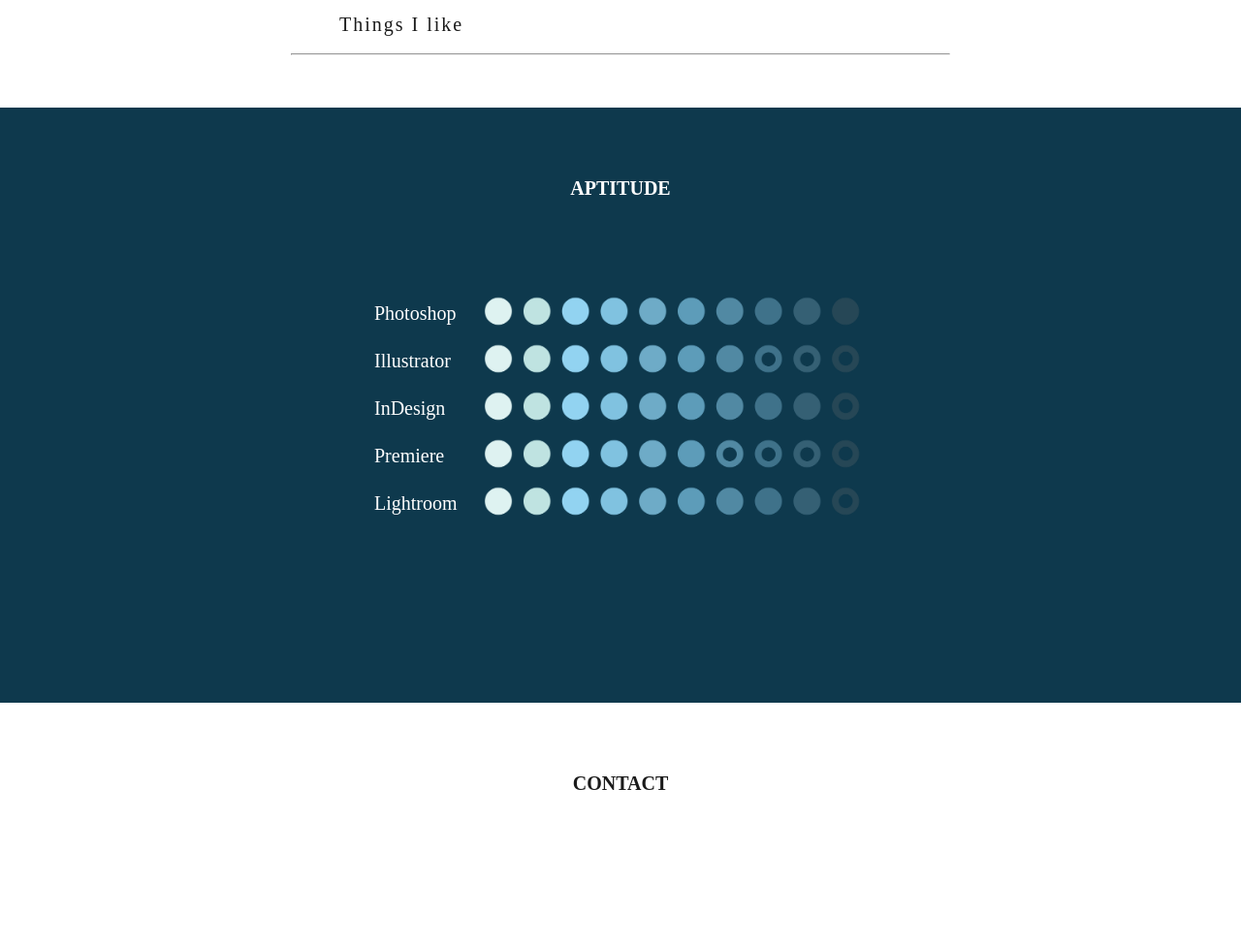
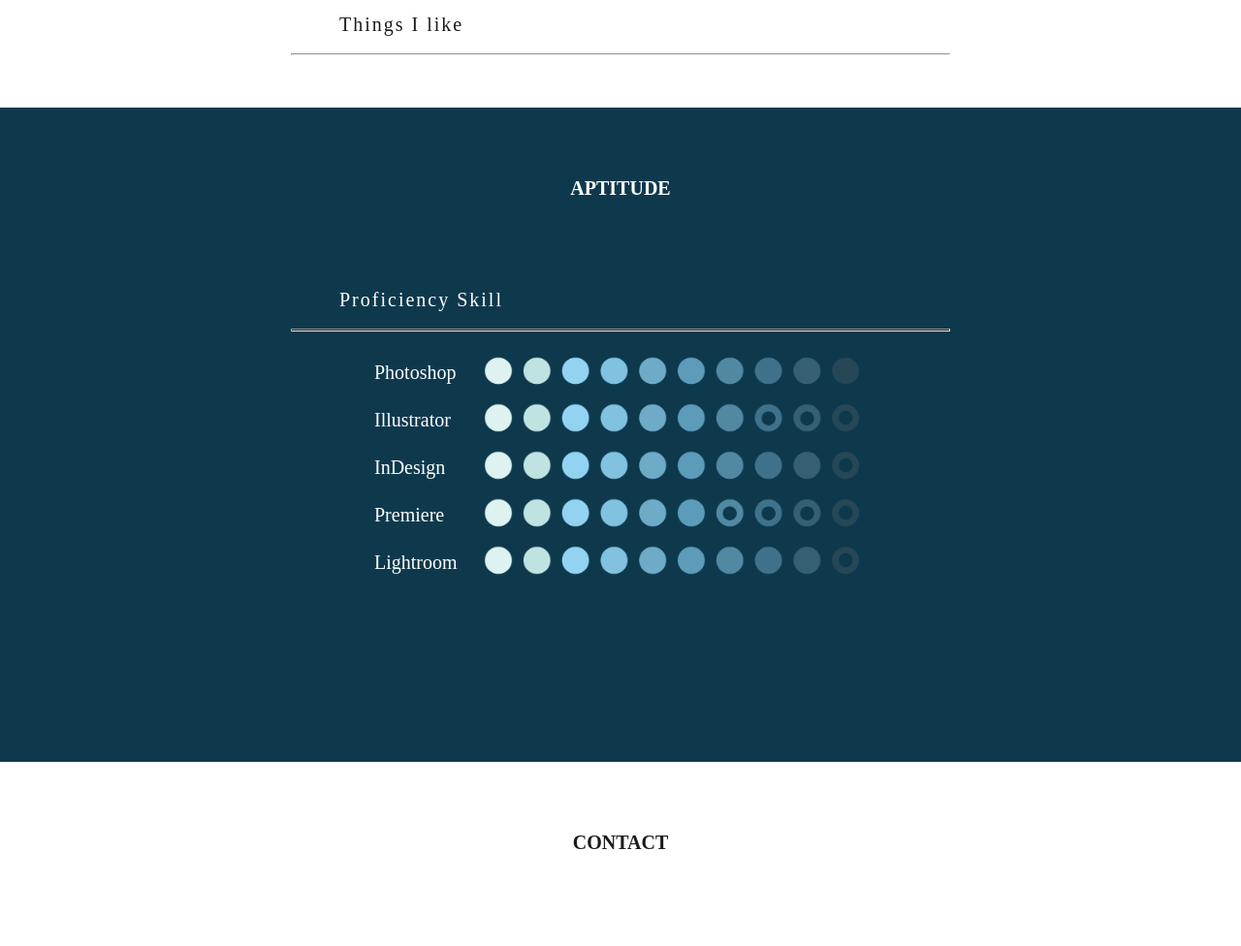
Before and after one commit to KentCharles/CUTAMORA_KentCharles_PersonalWebsite, a plain HTML site: page Kent Charles.html in a window 1280 px wide. Shown: the part 2673-3649 px from the top of the page at 97% size. Drawn offline with Linux system fonts and the light colour scheme.

Commit message:
added a title on proficiency skill section in aptitude

```diff
--- a/Kent Charles.html
+++ b/Kent Charles.html
@@ -258,9 +258,13 @@
 			<a id="portfolio"></a>
 				<div id="portfoliobg">
 				<center> <br> <br> <br> <br> <h1>APTITUDE <br> <br> <br> <br> <br> </center>
+
+				<p id="titleskill"> Proficiency Skill </p><br>
+				<hr>
+
 				<table>
 
-				<tr>
+				<tr><br>
 				<td id="skill"> Photoshop </td>
 				<td> <img src="img/rate.png" width=400px> </td>
 				</tr>
--- a/style.css
+++ b/style.css
@@ -59,6 +59,24 @@
     font-family: Gotham Regular;
     font-size: 20px;
     color: #ffffff;
+}
+
+#hrskill{
+
+    margin-left: 300px;
+    margin-right: 300px;
+    background-color: #ffffff;
+    height: 0.5px;
+
+}
+
+#titleskill{
+    margin-left: 350px;
+    font-size:20px;
+    text-decoration: none;
+    letter-spacing: 2px;
+    color:#ffffff;
+    font-family: Helvetica LT Std Light;
 }
 
 hr{
```
